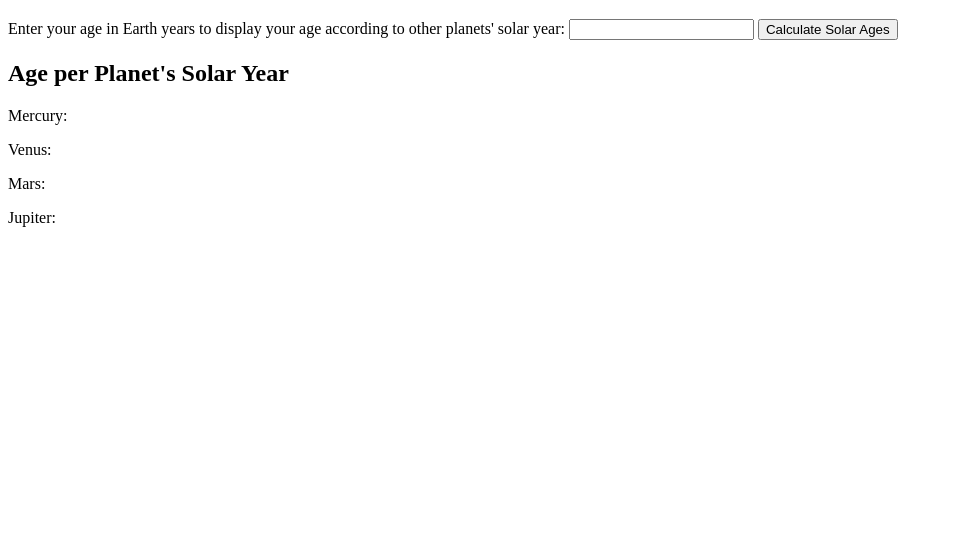
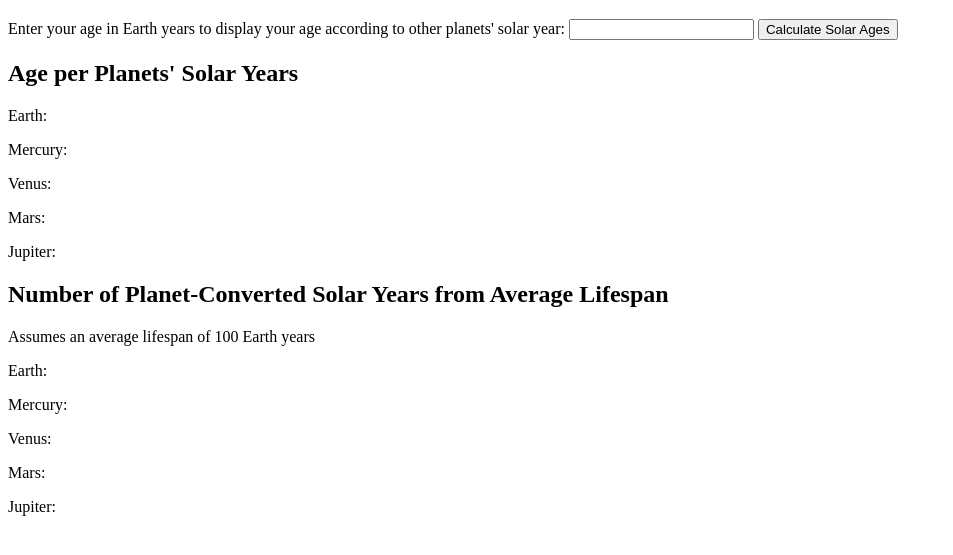
Before and after one commit to kylechinick/super-galactic-age-calculator, a website built with webpack: page src/index.html in a window 1280 px wide. Shown: the part 61-616 px from the top of the page, without its empty margins (0-953 px from the left). Built offline with nearby package versions, Linux system fonts and the light colour scheme.

Commit message:
Add elements to display lifespan output data

```diff
--- a/src/index.html
+++ b/src/index.html
@@ -18,10 +18,22 @@
         Calculate Solar Ages
       </button>
     </form>
-    <h2>Age per Planet's Solar Year</h2>
+    <h2>Age per Planets' Solar Years</h2>
+    <p>Earth: <span class="age-output" id="earth-age-output"></span></p>
     <p>Mercury: <span class="age-output" id="mercury-age-output"></span></p>
     <p>Venus: <span class="age-output" id="venus-age-output"></span></p>
     <p>Mars: <span class="age-output" id="mars-age-output"></span></p>
     <p>Jupiter: <span class="age-output" id="jupiter-age-output"></span></p>
+    <h2>Number of Planet-Converted Solar Years from Average Lifespan</h2>
+    <p>Assumes an average lifespan of 100 Earth years</p>
+    <p>Earth: <span class="age-output" id="earth-lifespan-output"></span></p>
+    <p>
+      Mercury: <span class="age-output" id="mercury-lifespan-output"></span>
+    </p>
+    <p>Venus: <span class="age-output" id="venus-lifespan-output"></span></p>
+    <p>Mars: <span class="age-output" id="mars-lifespan-output"></span></p>
+    <p>
+      Jupiter: <span class="age-output" id="jupiter-lifespan-output"></span>
+    </p>
   </body>
 </html>
```
